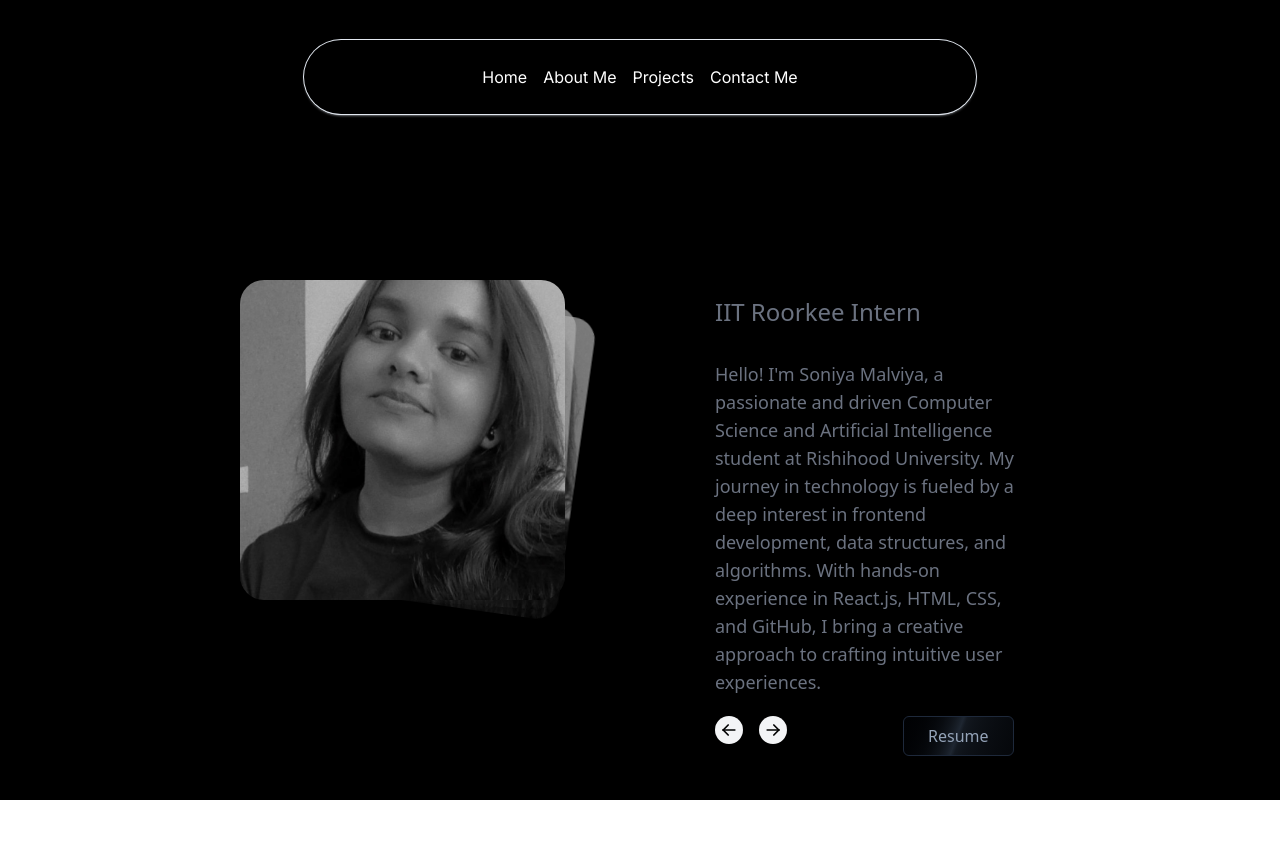
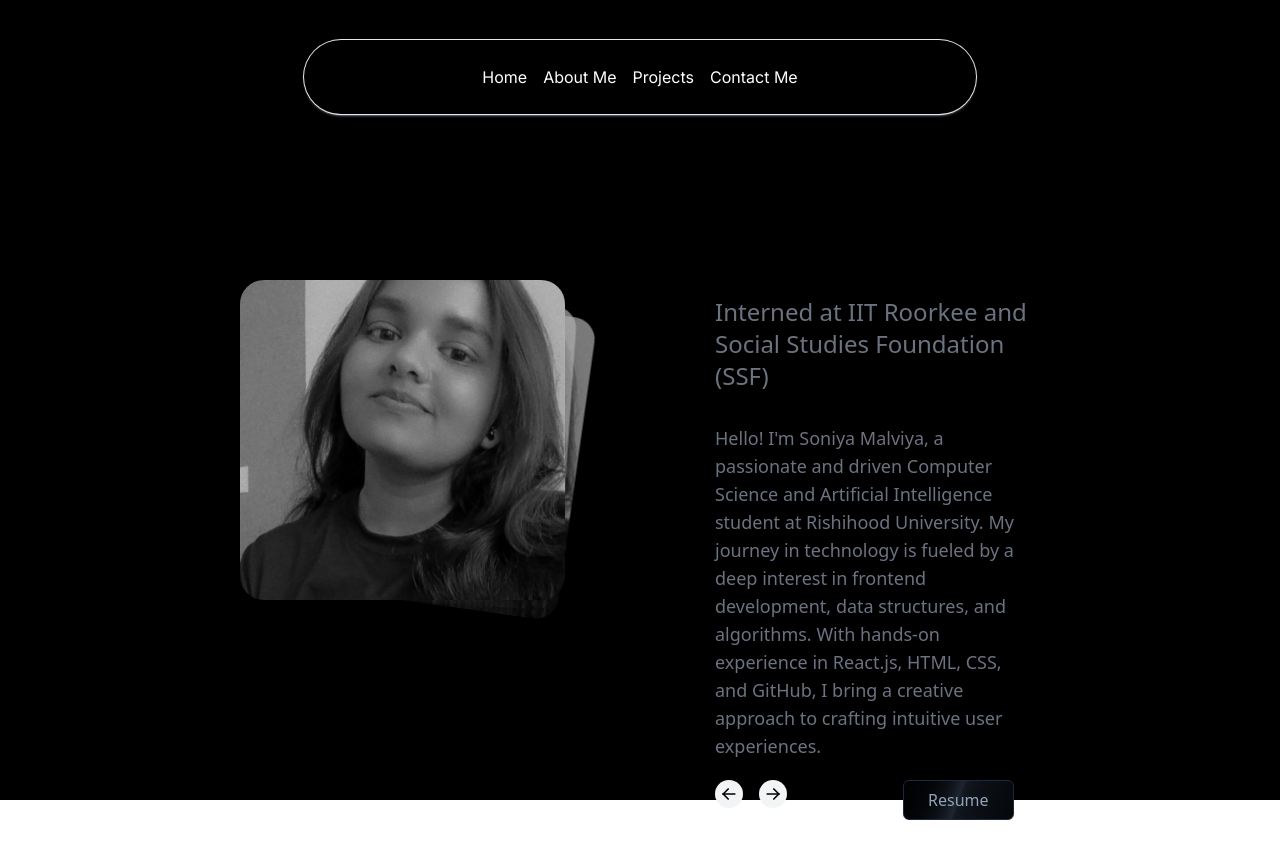
Before and after one commit to soniya-malviy/portfoliosoniya, a Next.js app: page /about in a window 1280 px wide. Before the commit the page ends 800 px from the top, so only its background shows below. Built offline with nearby package versions, Linux system fonts and the light colour scheme.

Commit message:
Update page.tsx

```diff
--- a/src/app/about/page.tsx
+++ b/src/app/about/page.tsx
@@ -10,7 +10,7 @@ function AnimatedTestimonialsDemo() {
       quote:
         "Hello! I'm Soniya Malviya, a passionate and driven Computer Science and Artificial Intelligence student at Rishihood University. My journey in technology is fueled by a deep interest in frontend development, data structures, and algorithms. With hands-on experience in React.js, HTML, CSS, and GitHub, I bring a creative approach to crafting intuitive user experiences.",
       name: "SONIYA MALVIYA",
-      designation: "IIT Roorkee Intern",
+      designation: "Interned at IIT Roorkee and Social Studies Foundation (SSF)",
       src: "/myimage.jpeg",
     },
     {
```
